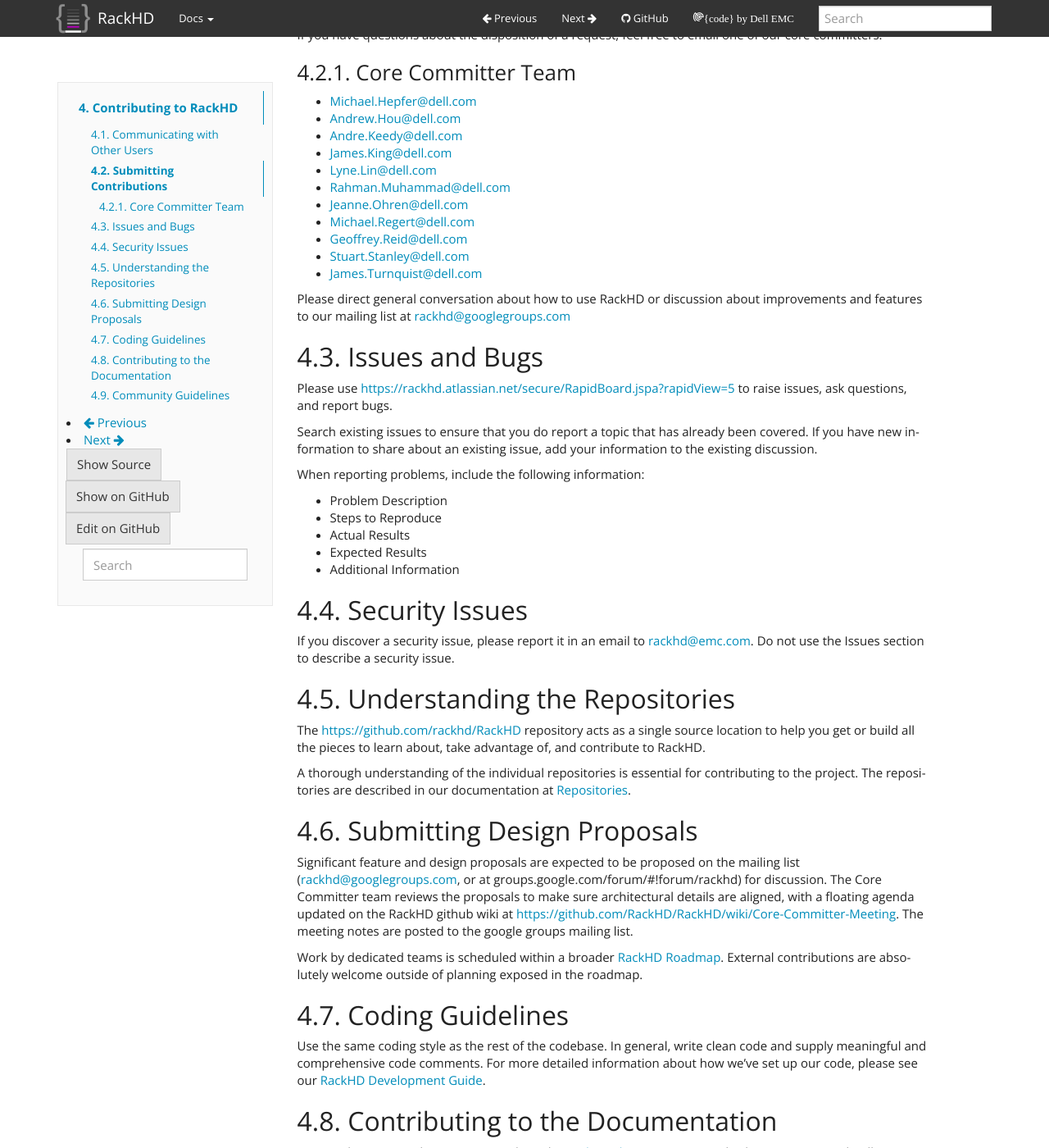
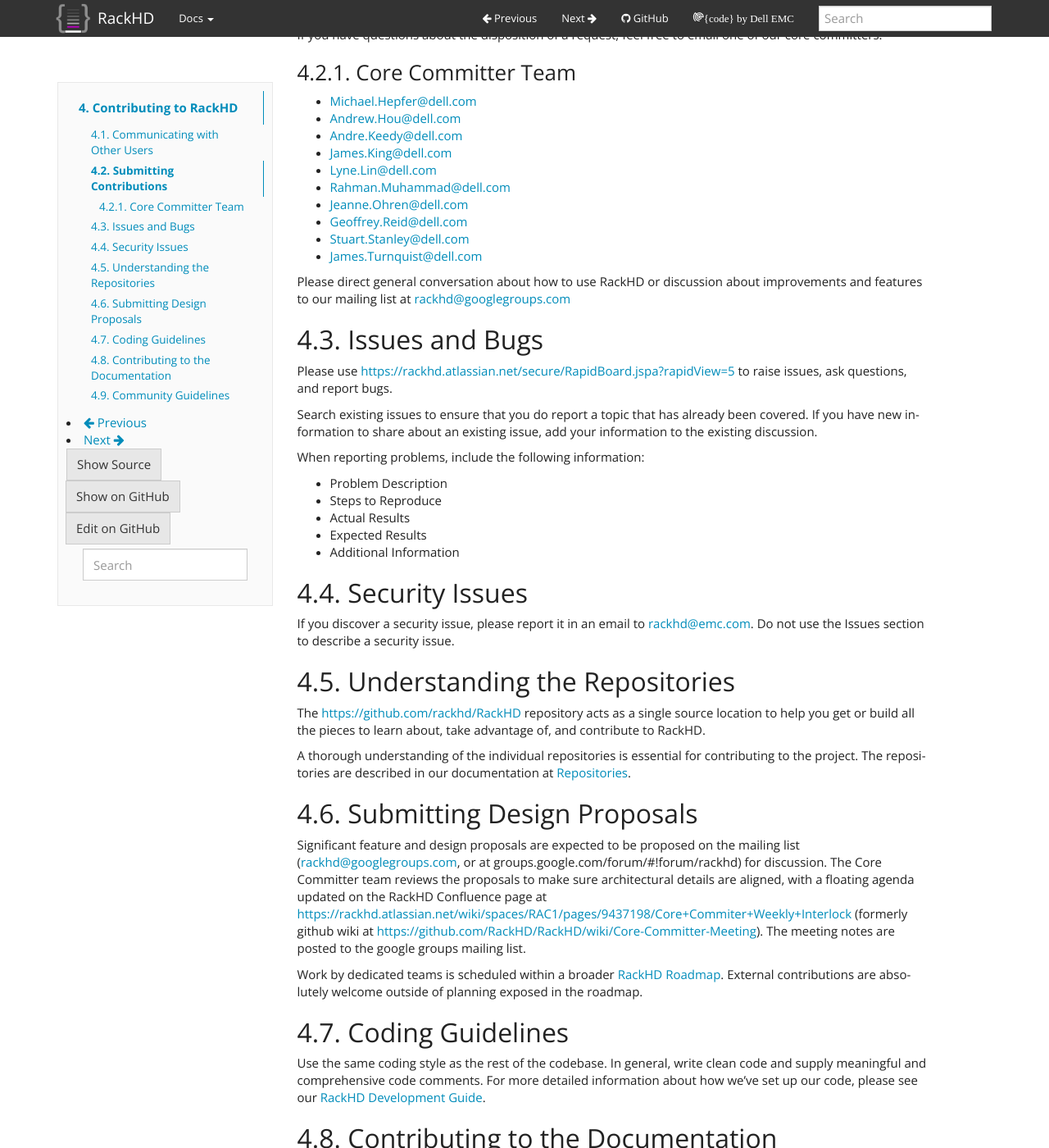
Before and after one commit to RackHD/docs, a Sphinx documentation site: the page built from docs/contributing.rst, in a window 1280 px wide and 1400 px high, scrolled down 666 px. Shown: the whole window at 82% size. Built offline with Sphinx 7.4.7, drawn with Linux system fonts in a browser that asks for light colours.

Commit message:
Update contributing.rst

```diff
--- a/docs/contributing.rst
+++ b/docs/contributing.rst
@@ -41,7 +41,6 @@
 * Lyne.Lin@dell.com
 * Rahman.Muhammad@dell.com
 * Jeanne.Ohren@dell.com
-* Michael.Regert@dell.com
 * Geoffrey.Reid@dell.com
 * Stuart.Stanley@dell.com
 * James.Turnquist@dell.com
@@ -87,7 +86,7 @@
 
 Significant feature and design proposals are expected to be proposed on the mailing list (rackhd@googlegroups.com, or at groups.google.com/forum/#!forum/rackhd)
 for discussion. The Core Committer team reviews the proposals to make sure architectural details are aligned, with a floating agenda updated on the
-RackHD github wiki at https://github.com/RackHD/RackHD/wiki/Core-Committer-Meeting. The meeting notes are posted to the google groups mailing list.
+RackHD Confluence page at https://rackhd.atlassian.net/wiki/spaces/RAC1/pages/9437198/Core+Commiter+Weekly+Interlock (formerly github wiki at https://github.com/RackHD/RackHD/wiki/Core-Committer-Meeting). The meeting notes are posted to the google groups mailing list.
 
 Work by dedicated teams is scheduled within a broader `RackHD Roadmap`_. External contributions are absolutely welcome outside of planning exposed in the
 roadmap.
```
